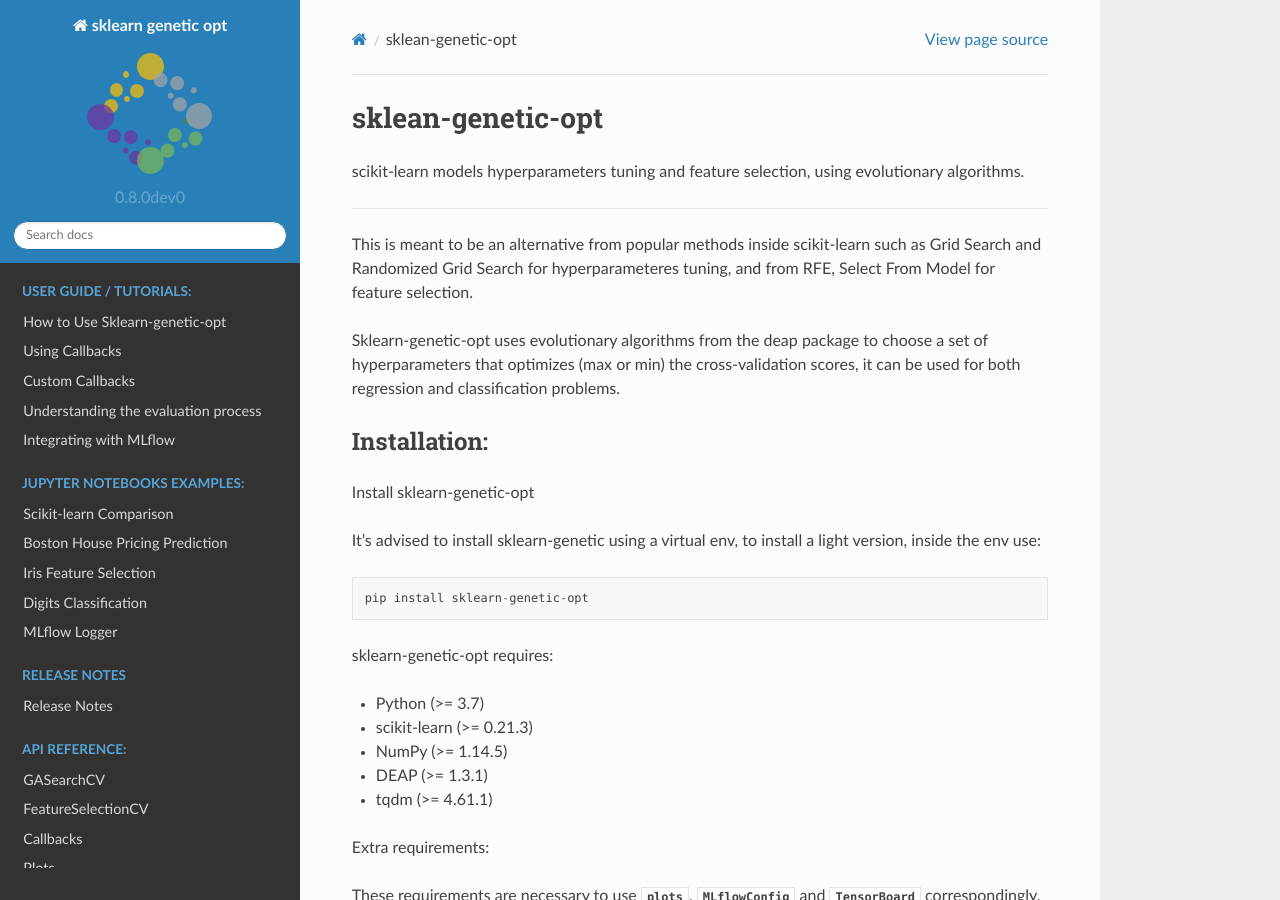
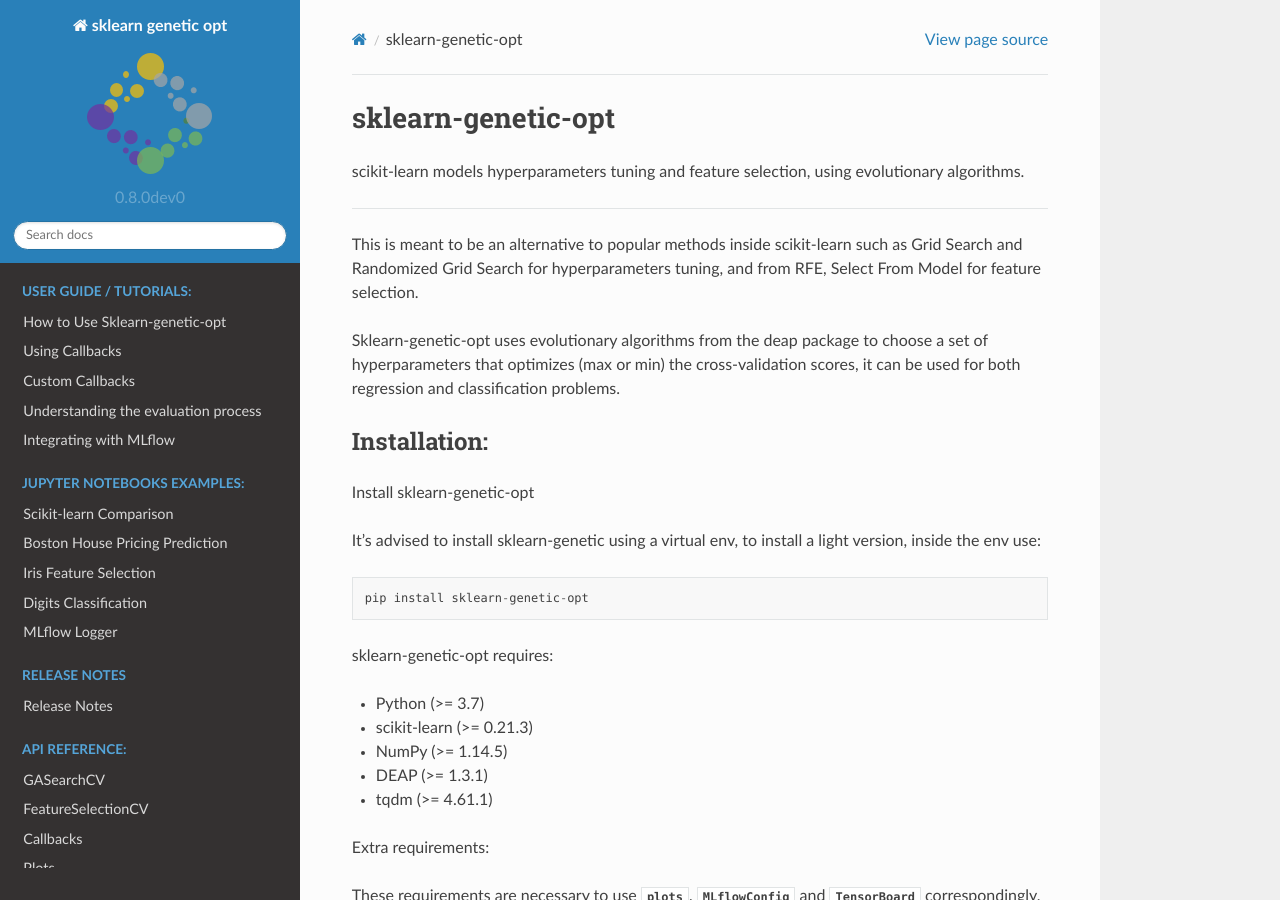
Before and after one commit to rodrigo-arenas/Sklearn-genetic-opt, a Sphinx documentation site: the page built from docs/index.rst, in a window 1280 px wide and 900 px high. Built offline with Sphinx 7.4.7 and the Read the Docs theme 2.0.0, drawn with Linux system fonts in a browser that asks for light colours.

Commit message:
Minor corrections

```diff
--- a/docs/index.rst
+++ b/docs/index.rst
@@ -1,17 +1,17 @@
-.. sklean-genetic-opt documentation master file, created by
+.. sklearn-genetic-opt documentation master file, created by
    sphinx-quickstart on Sat May 29 19:27:12 2021.
    You can adapt this file completely to your liking, but it should at least
    contain the root `toctree` directive.
 
-sklean-genetic-opt
+sklearn-genetic-opt
 ==================
 scikit-learn models hyperparameters tuning and feature selection,
 using evolutionary algorithms.
 
 #################################################################
 
-This is meant to be an alternative from popular methods inside scikit-learn such as Grid Search and Randomized Grid Search
-for hyperparameteres tuning, and from RFE, Select From Model for feature selection.
+This is meant to be an alternative to popular methods inside scikit-learn such as Grid Search and Randomized Grid Search
+for hyperparameters tuning, and from RFE, Select From Model for feature selection.
 
 Sklearn-genetic-opt uses evolutionary algorithms from the deap package to choose a set of hyperparameters
 that optimizes (max or min) the cross-validation scores, it can be used for both regression and classification problems.
```
